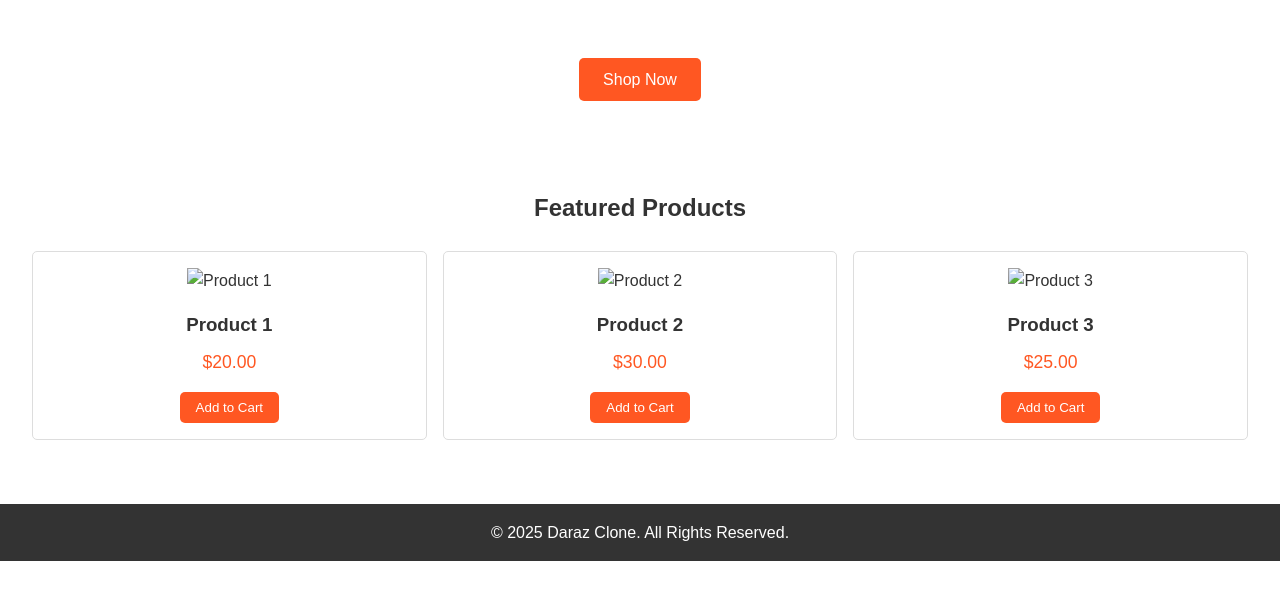
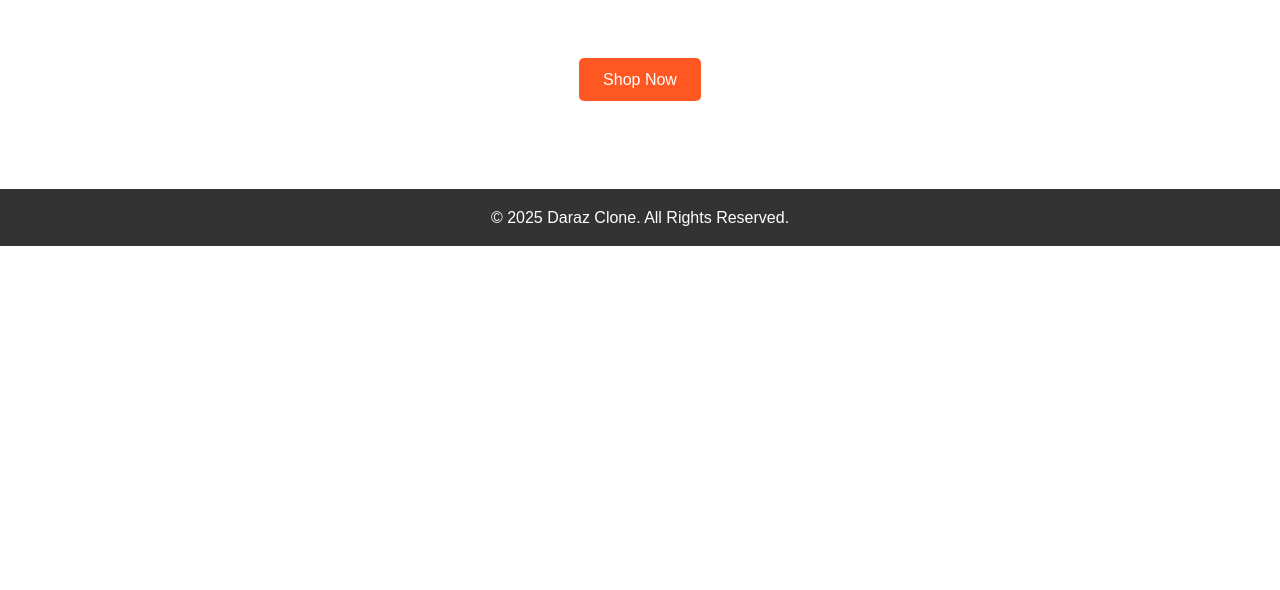
Before and after one commit to MahnoorMushtaq-tech/Blogging-Website, a website: page src/index.html in a window 1280 px wide. Shown: the part 210-800 px from the top of the page. Drawn offline with Linux system fonts and the light colour scheme.

Commit message:
add some changes

```diff
--- a/src/index.html
+++ b/src/index.html
@@ -30,30 +30,6 @@
         </div>
     </section>
 
-    <section class="products">
-        <h2>Featured Products</h2>
-        <div class="product-grid">
-            <div class="product-card">
-                <img src="product1.jpg" alt="Product 1">
-                <h3>Product 1</h3>
-                <p>$20.00</p>
-                <button>Add to Cart</button>
-            </div>
-            <div class="product-card">
-                <img src="product2.jpg" alt="Product 2">
-                <h3>Product 2</h3>
-                <p>$30.00</p>
-                <button>Add to Cart</button>
-            </div>
-            <div class="product-card">
-                <img src="product3.jpg" alt="Product 3">
-                <h3>Product 3</h3>
-                <p>$25.00</p>
-                <button>Add to Cart</button>
-            </div>
-        </div>
-    </section>
-
     <footer>
         <p>&copy; 2025 Daraz Clone. All Rights Reserved.</p>
     </footer>
--- a/styles/index.css
+++ b/styles/index.css
@@ -70,56 +70,6 @@ header nav ul li a:hover {
 .hero-content .btn:hover {
     background-color: #e64a19;
 }
-
-.products {
-    padding: 2rem;
-    text-align: center;
-}
-
-.products h2 {
-    margin-bottom: 1.5rem;
-}
-
-.product-grid {
-    display: grid;
-    grid-template-columns: repeat(auto-fit, minmax(200px, 1fr));
-    gap: 1rem;
-}
-
-.product-card {
-    border: 1px solid #ddd;
-    border-radius: 5px;
-    padding: 1rem;
-    text-align: center;
-}
-
-.product-card img {
-    max-width: 100%;
-    height: auto;
-    margin-bottom: 1rem;
-}
-
-.product-card h3 {
-    margin-bottom: 0.5rem;
-}
-
-.product-card p {
-    font-size: 1.1rem;
-    margin-bottom: 1rem;
-    color: #ff5722;
-}
-
-.product-card button {
-    padding: 0.5rem 1rem;
-    background-color: #ff5722;
-    color: white;
-    border: none;
-    border-radius: 5px;
-    cursor: pointer;
-}
-.product-card button:hover {
-    background-color: #e64a19;
-}
 footer {
     background-color: #333;
     color: white;
```
Also changed, not shown: .github/workflows/pr-validation.yaml.
